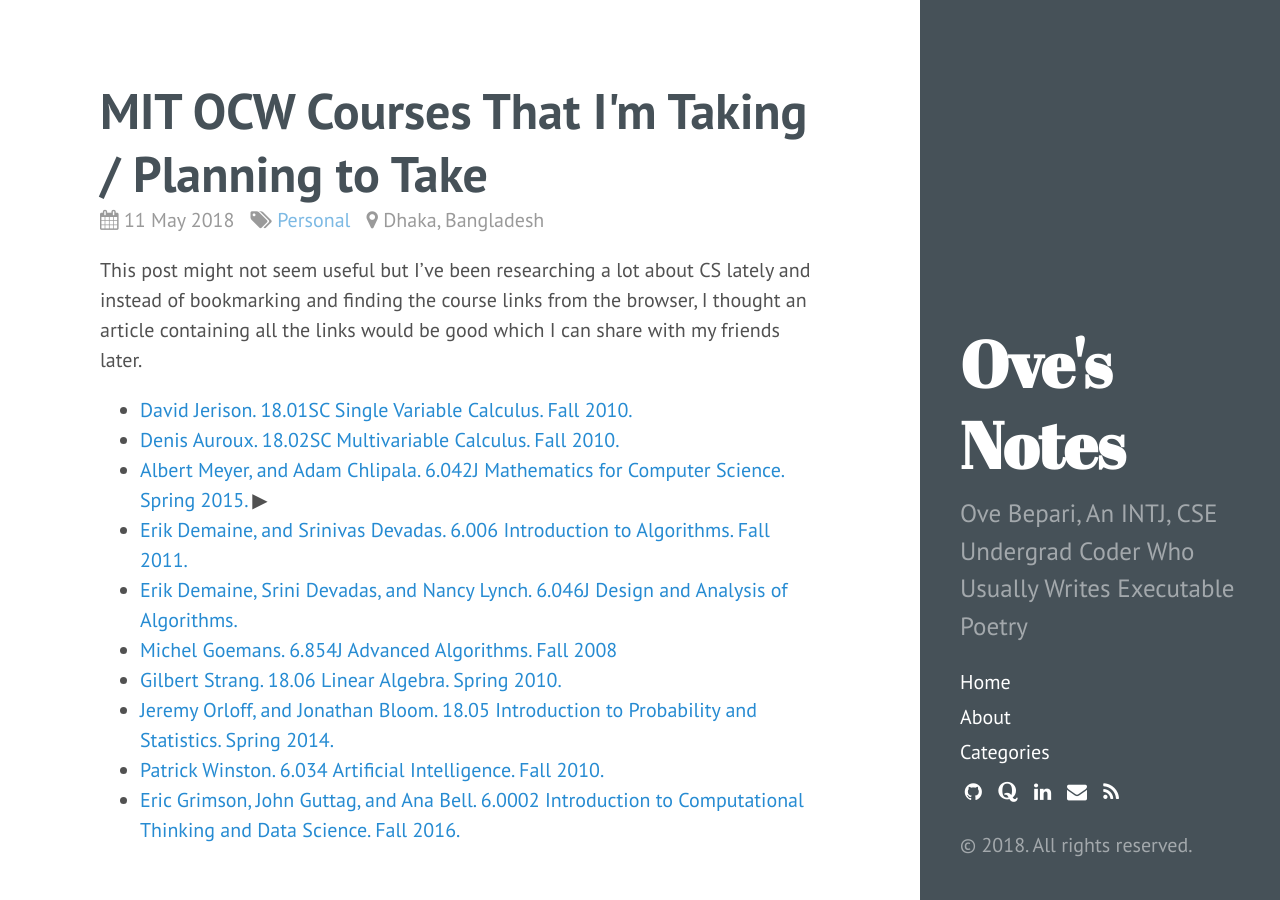
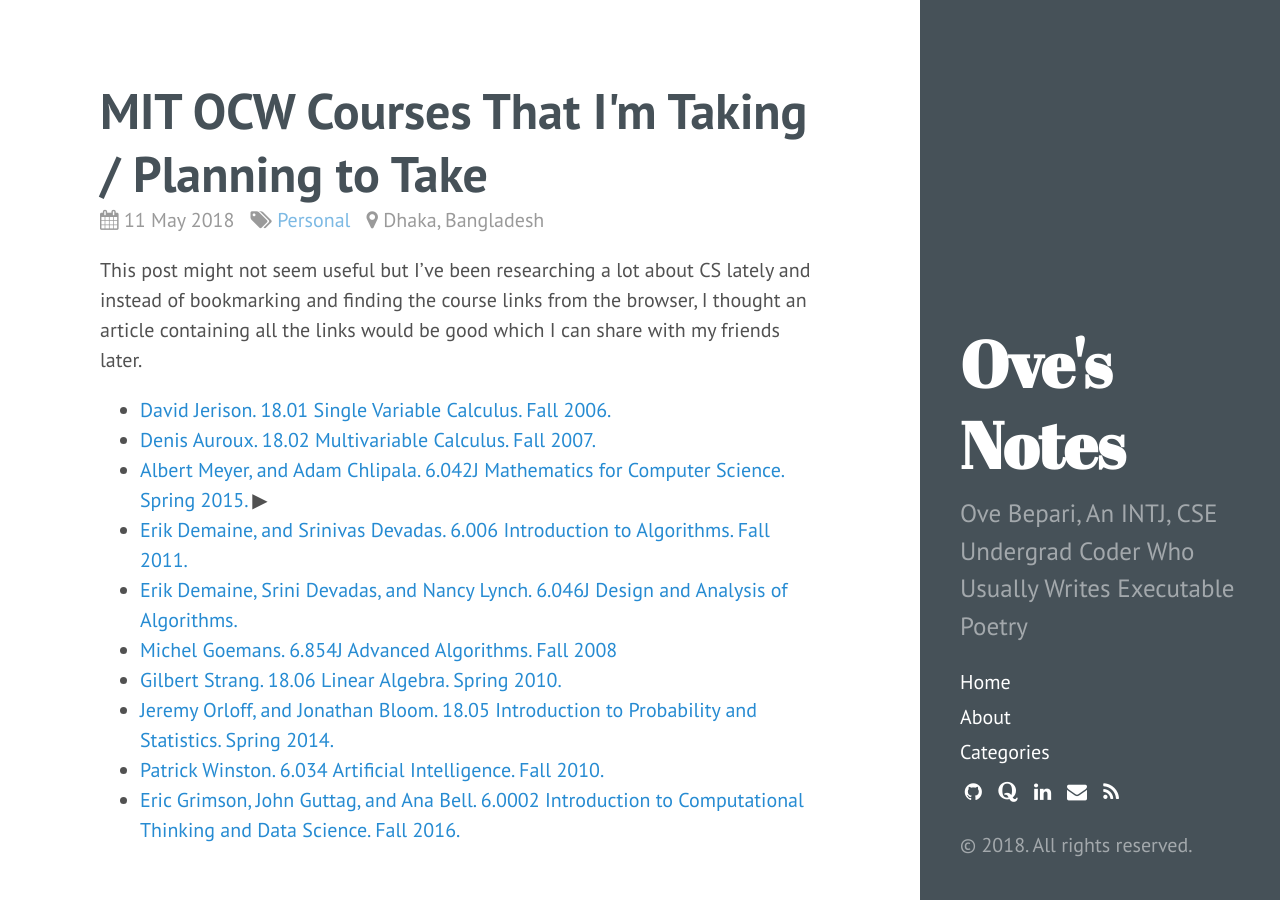
Before and after one commit to ovebepari/ovebepari.github.io, a Jekyll site: the page built from _posts/2018-05-11-MIT-OCW-Courses-that-im-taking.md, in a window 1280 px wide and 900 px high. Built offline with Jekyll 4.4.1, drawn with Linux system fonts in a browser that asks for light colours; comment, search, counter and statistics services are not loaded.

```diff
--- a/_posts/2018-05-11-MIT-OCW-Courses-that-im-taking.md
+++ b/_posts/2018-05-11-MIT-OCW-Courses-that-im-taking.md
@@ -8,8 +8,8 @@
 
 This post might not seem useful but I've been researching a lot about CS lately and instead of bookmarking and finding the course links from the browser, I thought an article containing all the links would be good which I can share with my friends later.
 
-* [David Jerison. 18.01SC Single Variable Calculus. Fall 2010.](https://ocw.mit.edu/courses/mathematics/18-01sc-single-variable-calculus-fall-2010/)
-* [Denis Auroux. 18.02SC Multivariable Calculus. Fall 2010.](https://ocw.mit.edu/courses/mathematics/18-02sc-multivariable-calculus-fall-2010/)
+* [David Jerison. 18.01 Single Variable Calculus. Fall 2006.](https://ocw.mit.edu/courses/mathematics/18-01-single-variable-calculus-fall-2006/)
+* [Denis Auroux. 18.02 Multivariable Calculus. Fall 2007.](https://ocw.mit.edu/courses/mathematics/18-02-multivariable-calculus-fall-2007/)
 * [Albert Meyer, and Adam Chlipala. 6.042J Mathematics for Computer Science. Spring 2015.](https://ocw.mit.edu/courses/electrical-engineering-and-computer-science/6-042j-mathematics-for-computer-science-spring-2015/index.htm) &#x25B6;
 * [Erik Demaine, and Srinivas Devadas. 6.006 Introduction to Algorithms. Fall 2011.](https://ocw.mit.edu/courses/electrical-engineering-and-computer-science/6-006-introduction-to-algorithms-fall-2011/index.htm)
 * [Erik Demaine, Srini Devadas, and Nancy Lynch. 6.046J Design and Analysis of Algorithms.](https://ocw.mit.edu/courses/electrical-engineering-and-computer-science/6-046j-design-and-analysis-of-algorithms-spring-2015/index.htm)
```
